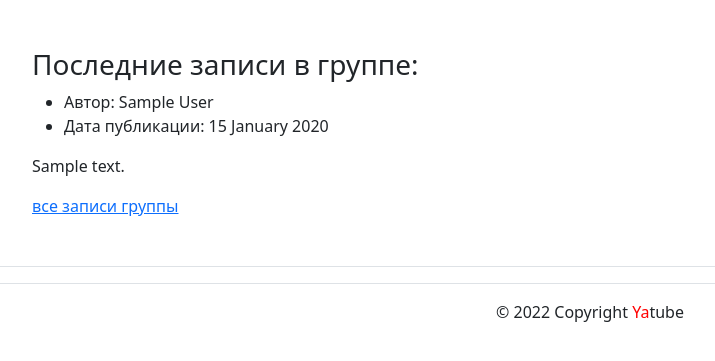
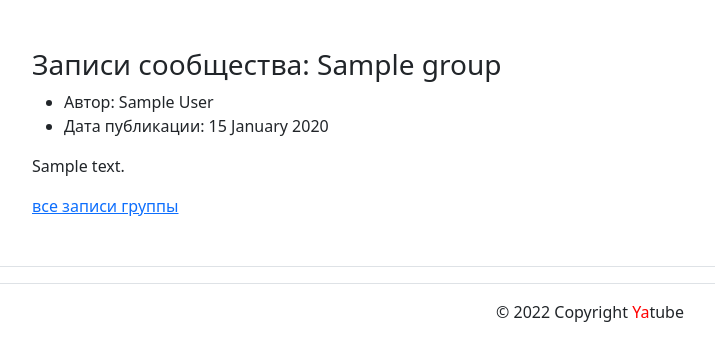
Before and after one commit to cheremyak/yatube_project, a Django app: a page that uses yatube/templates/includes/footer.html in a window 1280 px wide. Shown: the part 56-417 px from the top of the page, without its empty margins (50-765 px from the left). Run offline with Django 3.2, Linux system fonts and the light colour scheme; tables that the repository leaves empty hold one stand-in row (values such as "Sample post"); some libraries are stand-ins or nearby versions.

Commit message:
закончил проект спринта

```diff
--- a/yatube/posts/urls.py
+++ b/yatube/posts/urls.py
@@ -6,6 +6,6 @@ from . import views
 app_name = 'posts'
 
 urlpatterns = [
-    path('group/<slug:slug>/', views.group_posts, name='group_posts'),
+    path('group/<slug:slug>/', views.group_posts, name='group_list'),
     path('', views.index, name='index'),
 ]
--- a/yatube/templates/posts/group_list.html
+++ b/yatube/templates/posts/group_list.html
@@ -4,7 +4,7 @@
 {% block content %}
 <main>
    <div class="container py-5">
-      <h3>Последние записи в группе:</h3>
+      <h3>Записи сообщества: {{ group }}</h3>
       <article>
       {% for post in posts %}
         <ul>
@@ -17,11 +17,11 @@
         </ul>
         <p>{{ post.text }}</p>
         {% if post.group %}
-          <a href="{% url 'posts:group_posts' post.group.slug %}">все записи группы</a>
+          <a href="{% url 'posts:group_list' post.group.slug %}">все записи группы</a>
         {% endif %}
         {% if not forloop.last %}<hr>{% endif %}
       {% endfor %}
       </article>
-    </div>
- </main>
+   </div>
+</main>
 {% endblock %}
--- a/yatube/templates/posts/index.html
+++ b/yatube/templates/posts/index.html
@@ -18,7 +18,7 @@
       </ul>
       <p>{{ post.text }}</p>
       {% if post.group %}
-                <a href="{% url 'posts:group_posts' post.group.slug %}">все записи группы</a>
+        <a href="{% url 'posts:group_list' post.group.slug %}">все записи группы</a>
       {% endif %}
       {% if not forloop.last %}<hr>{% endif %}
     {% endfor %}
--- a/yatube/yatube/urls.py
+++ b/yatube/yatube/urls.py
@@ -16,7 +16,7 @@ Including another URLconf
 from django.contrib import admin
 from django.urls import include, path
 
-#yatube/urls.py
+# yatube/urls.py
 urlpatterns = [
     path('', include('posts.urls', namespace='posts')),
     path('admin/', admin.site.urls),
```
Also changed, not shown: yatube/templates/includes/footer.html (+4 -4 lines), yatube/yatube/settings.py (+1 -15 lines), yatube/posts/views.py (line endings or trailing spaces), yatube/templates/base.html (indentation only), yatube/templates/includes/header.html (indentation only). Lines whose indentation alone changed are shown as unchanged.
